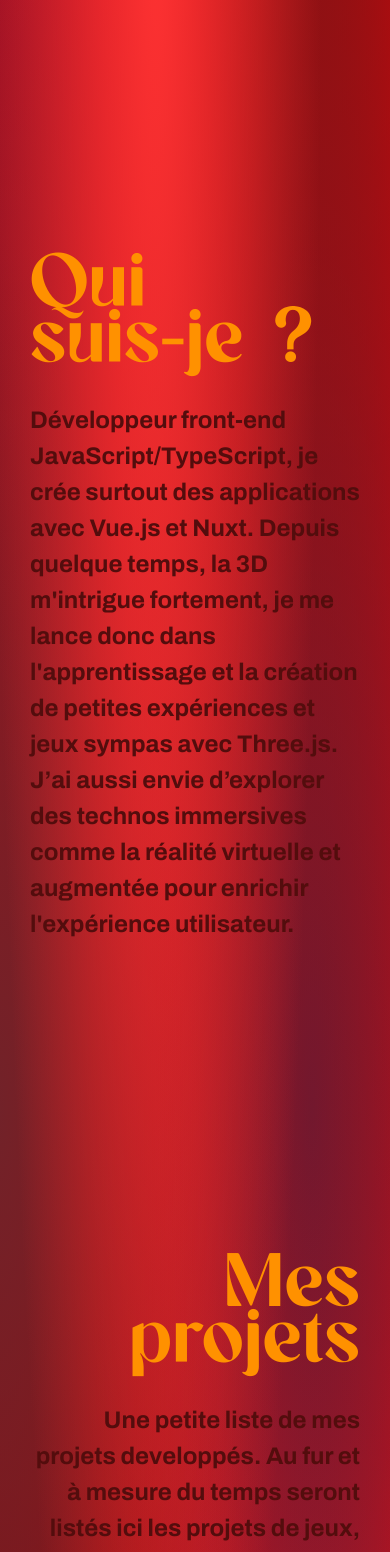
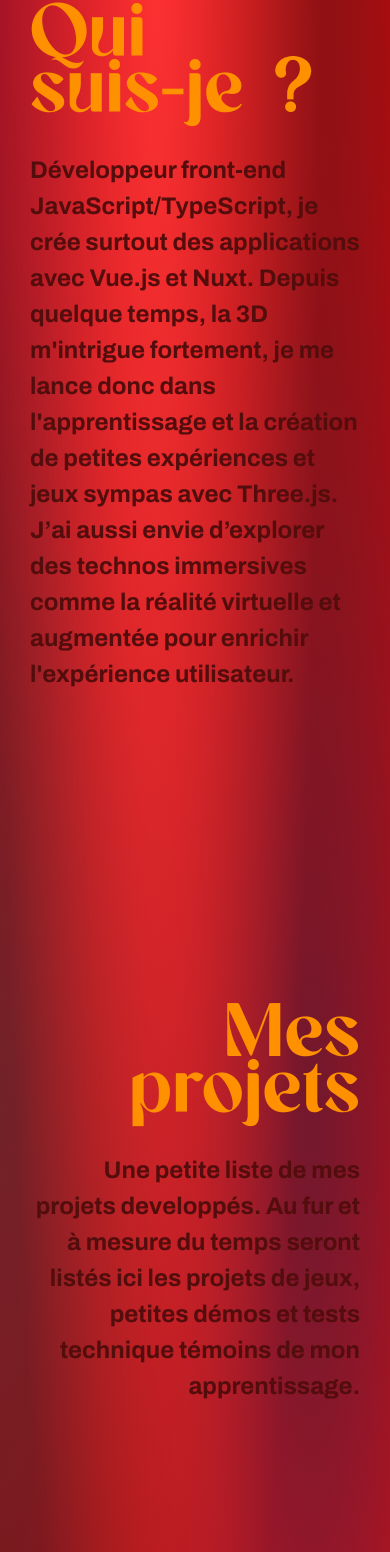
Before and after one commit to Ackermiam/horror-site, a Vue app: page / in a window 390 px wide. Shown: the part 1000-2552 px from the top of the page. Built offline with nearby package versions, Linux system fonts and the light colour scheme; no server answers.

Commit message:
update smartphone version

```diff
--- a/index.html
+++ b/index.html
@@ -2,10 +2,10 @@
 <html lang="en">
   <head>
     <meta charset="UTF-8" />
-    <link rel="icon" type="image/svg+xml" href="/vite.svg" />
+    <link rel="icon" type="image/svg+xml" href="/cit.ico" />
     <link href="https://fonts.googleapis.com/css2?family=Archivo:ital,wdth,wght@0,62.5,100..900;1,62.5,100..900&family=Arvo:ital,wght@0,400;0,700;1,400;1,700&family=Cutive+Mono&family=Open+Sans:wght@500&display=swap" rel="stylesheet">
     <meta name="viewport" content="width=device-width, initial-scale=1.0" />
-    <title>Vite + Vue + TS</title>
+    <title>Horror Portfolio</title>
   </head>
   <body>
     <div id="app"></div>
--- a/src/App.vue
+++ b/src/App.vue
@@ -1,6 +1,6 @@
 <template>
   <section class="Section">
-    <div ref="three"></div>
+    <div ref="three" class="three"></div>
     <h1 class="firsttitle">Acker'Prod</h1>
     <h1 class="secondtitle">Acker'Prod</h1>
     <h1 class="thirdtitle">Acker'Prod</h1>
@@ -73,6 +73,7 @@ h3 {
   line-height: 0.7em;
   margin: 0 0 0.5em 0;
   color: rgb(255, 145, 0);
+  z-index: 3;
 }
 
 p {
@@ -80,6 +81,7 @@ p {
   font-family: "Archivo";
   font-weight: 700;
   color: rgb(83, 13, 13);
+  z-index: -3;
 }
 
 .firsttitle {
@@ -103,14 +105,14 @@ p {
 .Presentation {
   z-index: -1;
   position: absolute;
-  top: 1250px;
+  top: 1000px;
   padding: 0 30px;
 }
 
 .PresentationProject {
   z-index: -1;
   position: absolute;
-  top: 2250px;
+  top: 2000px;
   padding: 0 30px;
   text-align: right;
 }
--- a/src/three/logic.ts
+++ b/src/three/logic.ts
@@ -96,9 +96,9 @@ export class Logic {
 
   move() {
     if (scrollDown.value === true) {
-      this.mesh.rotateY(this.width > 900 ? -0.05 : -0.01);
+      this.mesh.rotateY(this.width > 900 ? -0.05 : -0.015);
     } else {
-      this.mesh.rotateY(this.width > 900 ? 0.05 : 0.01);
+      this.mesh.rotateY(this.width > 900 ? 0.05 : 0.015);
     }
   }
 
```
Also changed, not shown: 1 other file (tests, documents, lock files or other folders).
